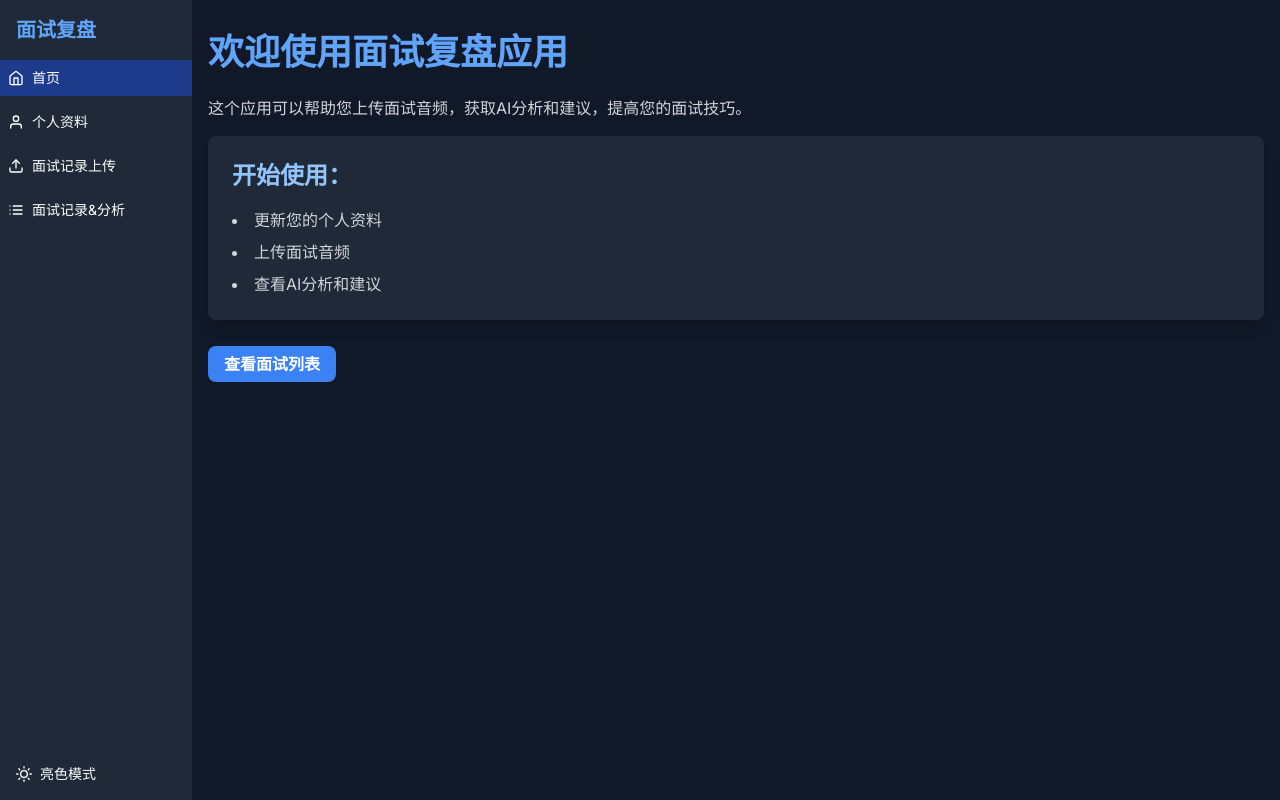
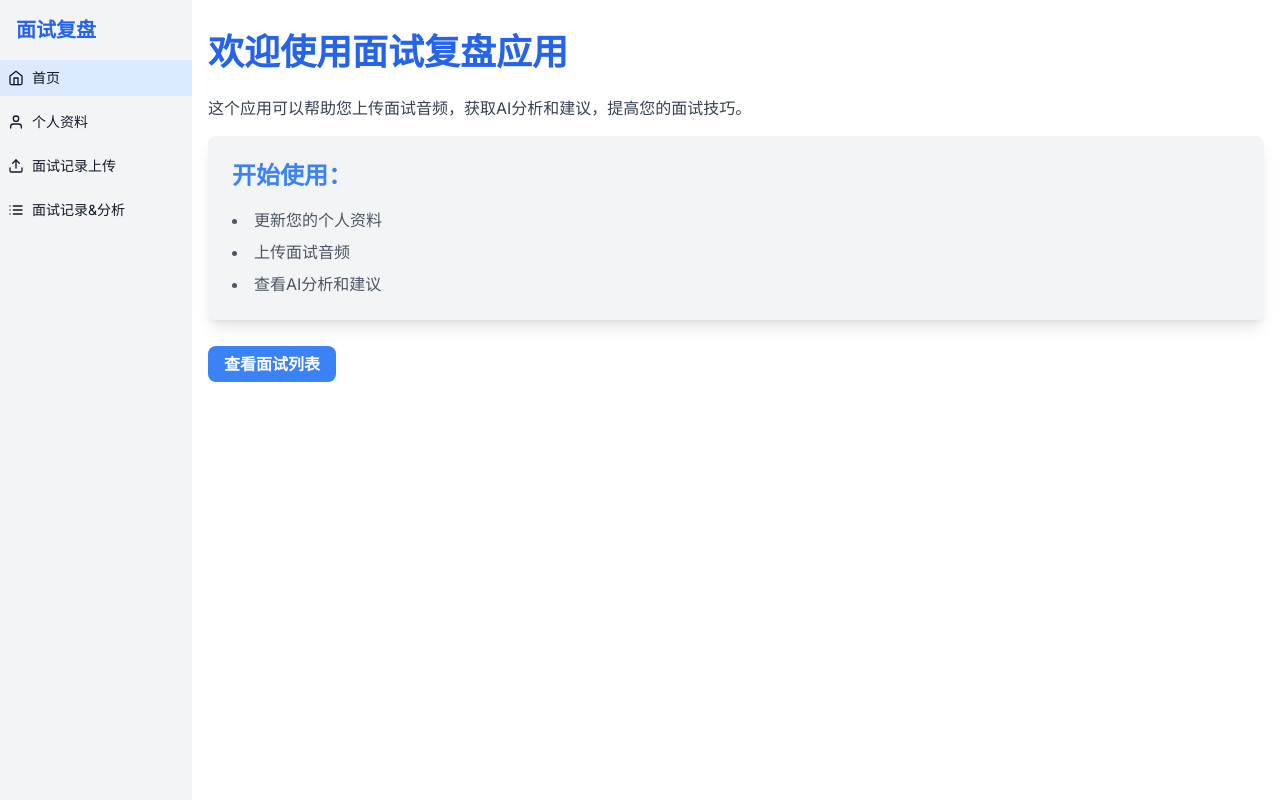
Before and after one commit to Infinite-eve/Interview, a Next.js app: page / in a window 1280 px wide. Built offline with nearby package versions, Linux system fonts and the light colour scheme.

Commit message:
delete mode change

```diff
--- a/app/globals.css
+++ b/app/globals.css
@@ -3,8 +3,8 @@
 @tailwind utilities;
 
 :root {
-  --background: #1e1e1e;
-  --foreground: #ffffff;
+  --background: #ffffff;
+  --foreground: #000000;
   --primary: #3b82f6;
   --secondary: #6b7280;
 }
--- a/app/layout.tsx
+++ b/app/layout.tsx
@@ -2,7 +2,6 @@ import './globals.css';
 import type { Metadata } from 'next';
 import { Inter } from 'next/font/google';
 import Sidebar from '../components/Sidebar';
-import { ThemeProvider } from '../contexts/ThemeContext';
 import { ClerkProvider } from '@clerk/nextjs';
 
 const inter = Inter({ subsets: ['latin'] });
@@ -20,14 +19,12 @@ export default function RootLayout({
   return (
     <html lang="zh">
       <ClerkProvider>
-        <ThemeProvider>
-          <body className={`${inter.className} bg-white dark:bg-gray-900 text-gray-900 dark:text-white`}>
-            <div className="flex h-screen">
-              <Sidebar />
-              <main className="flex-1 overflow-hidden">{children}</main>
-            </div>
-          </body>
-        </ThemeProvider>
+        <body className={`${inter.className} bg-white text-gray-900`}>
+          <div className="flex h-screen">
+            <Sidebar />
+            <main className="flex-1 overflow-hidden">{children}</main>
+          </div>
+        </body>
       </ClerkProvider>
     </html>
   );
--- a/app/page.tsx
+++ b/app/page.tsx
@@ -3,13 +3,13 @@ import Link from 'next/link';
 export default function Home() {
   return (
     <div className="container mx-auto px-4 py-8">
-      <h1 className="text-4xl font-bold mb-6 text-blue-600 dark:text-blue-400">欢迎使用面试复盘应用</h1>
-      <p className="mb-4 text-gray-700 dark:text-gray-300">
+      <h1 className="text-4xl font-bold mb-6 text-blue-600">欢迎使用面试复盘应用</h1>
+      <p className="mb-4 text-gray-700">
         这个应用可以帮助您上传面试音频，获取AI分析和建议，提高您的面试技巧。
       </p>
-      <div className="bg-gray-100 dark:bg-gray-800 p-6 rounded-lg shadow-lg">
-        <h2 className="text-2xl font-semibold mb-4 text-blue-500 dark:text-blue-300">开始使用：</h2>
-        <ul className="list-disc list-inside space-y-2 text-gray-600 dark:text-gray-300">
+      <div className="bg-gray-100 p-6 rounded-lg shadow-lg">
+        <h2 className="text-2xl font-semibold mb-4 text-blue-500">开始使用：</h2>
+        <ul className="list-disc list-inside space-y-2 text-gray-600">
           <li>更新您的个人资料</li>
           <li>上传面试音频</li>
           <li>查看AI分析和建议</li>
--- a/components/Sidebar.tsx
+++ b/components/Sidebar.tsx
@@ -2,48 +2,40 @@
 
 import Link from 'next/link';
 import { usePathname } from 'next/navigation';
-import { Home, User, Upload, List, Moon, Sun } from 'react-feather';
-import { useTheme } from '../contexts/ThemeContext';
+import { Home, User, Upload, List } from 'react-feather';
 
 export default function Sidebar() {
   const pathname = usePathname();
-  const { theme, toggleTheme } = useTheme();
 
   return (
-    <div className="w-48 bg-gray-100 dark:bg-gray-800 h-full flex flex-col">
+    <div className="w-48 bg-gray-100 h-full flex flex-col">
       <div className="p-4">
-        <h1 className="text-xl font-bold text-blue-600 dark:text-blue-400">面试复盘</h1>
+        <h1 className="text-xl font-bold text-blue-600">面试复盘</h1>
       </div>
       <nav className="flex-1">
         <ul className="space-y-2">
           <li>
-            <Link href="/" className={`flex items-center p-2 ${pathname === '/' ? 'bg-blue-100 dark:bg-blue-900' : ''}`}>
+            <Link href="/" className={`flex items-center p-2 ${pathname === '/' ? 'bg-blue-100' : ''}`}>
               <Home className="mr-2 w-4 h-4" /> <span className="text-sm">首页</span>
             </Link>
           </li>
           <li>
-            <Link href="/profile" className={`flex items-center p-2 ${pathname === '/profile' ? 'bg-blue-100 dark:bg-blue-900' : ''}`}>
+            <Link href="/profile" className={`flex items-center p-2 ${pathname === '/profile' ? 'bg-blue-100' : ''}`}>
               <User className="mr-2 w-4 h-4" /> <span className="text-sm">个人资料</span>
             </Link>
           </li>
           <li>
-            <Link href="/audio-upload" className={`flex items-center p-2 ${pathname === '/audio-upload' ? 'bg-blue-100 dark:bg-blue-900' : ''}`}>
+            <Link href="/audio-upload" className={`flex items-center p-2 ${pathname === '/audio-upload' ? 'bg-blue-100' : ''}`}>
               <Upload className="mr-2 w-4 h-4" /> <span className="text-sm">面试记录上传</span>
             </Link>
           </li>
           <li>
-            <Link href="/interview-list" className={`flex items-center p-2 ${pathname === '/interview-list' ? 'bg-blue-100 dark:bg-blue-900' : ''}`}>
+            <Link href="/interview-list" className={`flex items-center p-2 ${pathname === '/interview-list' ? 'bg-blue-100' : ''}`}>
               <List className="mr-2 w-4 h-4" /> <span className="text-sm">面试记录&分析</span>
             </Link>
           </li>
         </ul>
       </nav>
-      <div className="p-4">
-        <button onClick={toggleTheme} className="flex items-center text-sm">
-          {theme === 'dark' ? <Sun className="mr-2 w-4 h-4" /> : <Moon className="mr-2 w-4 h-4" />}
-          {theme === 'dark' ? '亮色模式' : '暗色模式'}
-        </button>
-      </div>
     </div>
   );
 }
--- a/tailwind.config.js
+++ b/tailwind.config.js
@@ -5,7 +5,6 @@ module.exports = {
     './components/**/*.{js,ts,jsx,tsx,mdx}',
     './app/**/*.{js,ts,jsx,tsx,mdx}',
   ],
-  darkMode: 'class', // 启用 class-based 暗色模式
   theme: {
     extend: {
       colors: {
```
